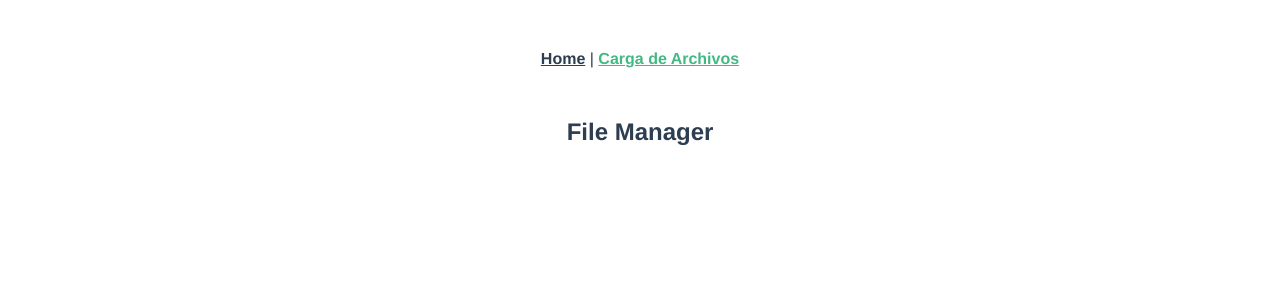
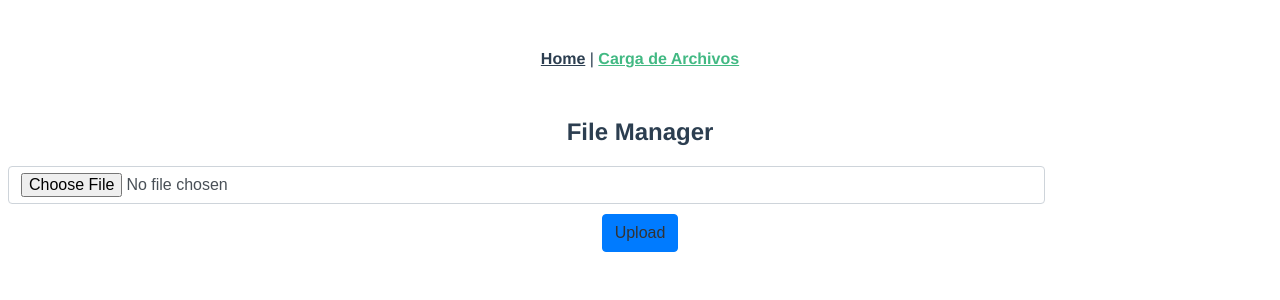
Before and after one commit to harlynton/vue2-demo, a Vue app: page /file-manager in a window 1280 px wide. Shown: the top 300 px of the page. Built offline with nearby package versions, Linux system fonts and the light colour scheme.

Commit message:
Configuración de firestore y creación de funcionalidad de carga simple de archivos zip.

```diff
--- /dev/null
+++ b/database.rules.json
@@ -0,0 +1,6 @@
+{
+  "rules": {
+    ".read": "auth != null",
+    ".write": "auth != null"
+  }
+}
--- a/package.json
+++ b/package.json
@@ -9,6 +9,7 @@
   },
   "dependencies": {
     "core-js": "^3.8.3",
+    "firebase": "^10.12.2",
     "vue": "^2.6.14",
     "vue-router": "^3.5.1"
   },
--- a/src/components/FileManager.vue
+++ b/src/components/FileManager.vue
@@ -2,14 +2,48 @@
 <template>
   <div>
     <h2>File Manager</h2>
-    <!-- Contenido del FileManager -->
+    <input type="file" @change="onFileChange" accept=".zip" />
+    <button @click="uploadFile" :disabled="!file">Upload</button>
+    <p v-if="message">{{ message }}</p>
   </div>
 </template>
 
 <script>
+import { storage, ref, uploadBytes } from '../firebase';
+
 export default {
-  name: 'FileManager'
-}
+  name: 'FileManager',
+  data() {
+    return {
+      file: null,
+      message: ''
+    };
+  },
+  methods: {
+    onFileChange(event) {
+      const selectedFile = event.target.files[0];
+      console.log(selectedFile.type)
+      if (selectedFile && selectedFile.type === 'application/x-zip-compressed') {
+        this.file = selectedFile;
+        this.message = '';
+      } else {
+        this.message = 'Please select a ZIP file';
+        this.file = null;
+      }
+    },
+    async uploadFile() {
+      if (this.file) {
+        const storageRef = ref(storage, this.file.name);
+        try {
+          await uploadBytes(storageRef, this.file);
+          this.message = 'File uploaded successfully!';
+        } catch (error) {
+          this.message = `Error uploading file: ${error.message}`;
+        }
+      }
+    }
+  }
+};
 </script>
 
 <style scoped>
--- /dev/null
+++ b/src/firebase.js
@@ -0,0 +1,17 @@
+import { initializeApp } from "firebase/app";
+import { getStorage, ref, uploadBytes } from "firebase/storage";
+
+const firebaseConfig = {
+  apiKey: "AIzaSyDj21GoVwPAcRganDdD_QTOKrM0_1ND4bg",
+  authDomain: "vue2-demo-3b507.firebaseapp.com",
+  projectId: "vue2-demo-3b507",
+  storageBucket: "vue2-demo-3b507.appspot.com",
+  messagingSenderId: "404539118758",
+  appId: "1:404539118758:web:25f080fdc86da877d8d067",
+};
+
+// Initialize Firebase
+const app = initializeApp(firebaseConfig);
+const storage = getStorage(app);
+
+export { storage, ref, uploadBytes };
```
Also changed, not shown: 1 other file (tests, documents, lock files or other folders).
